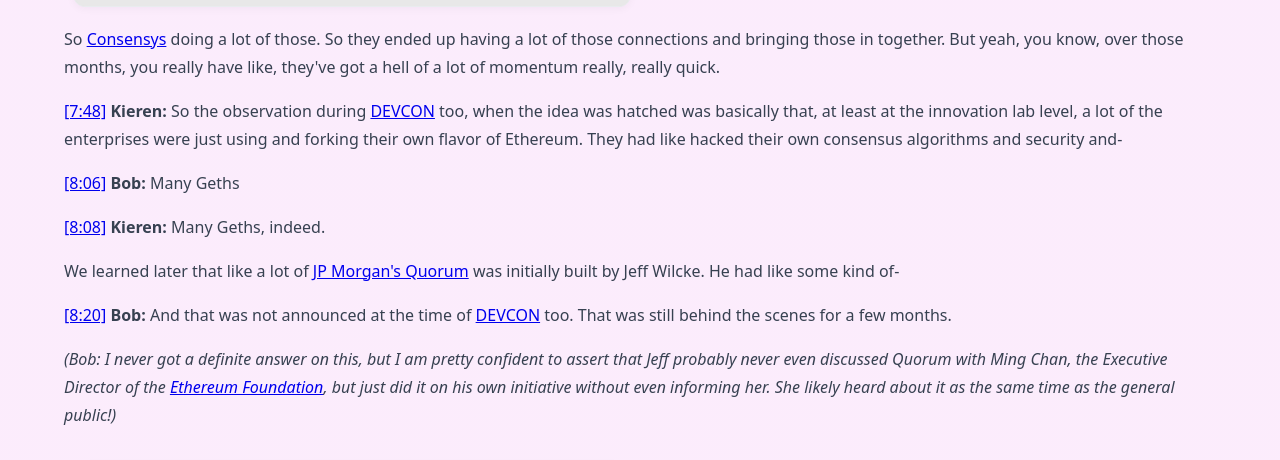
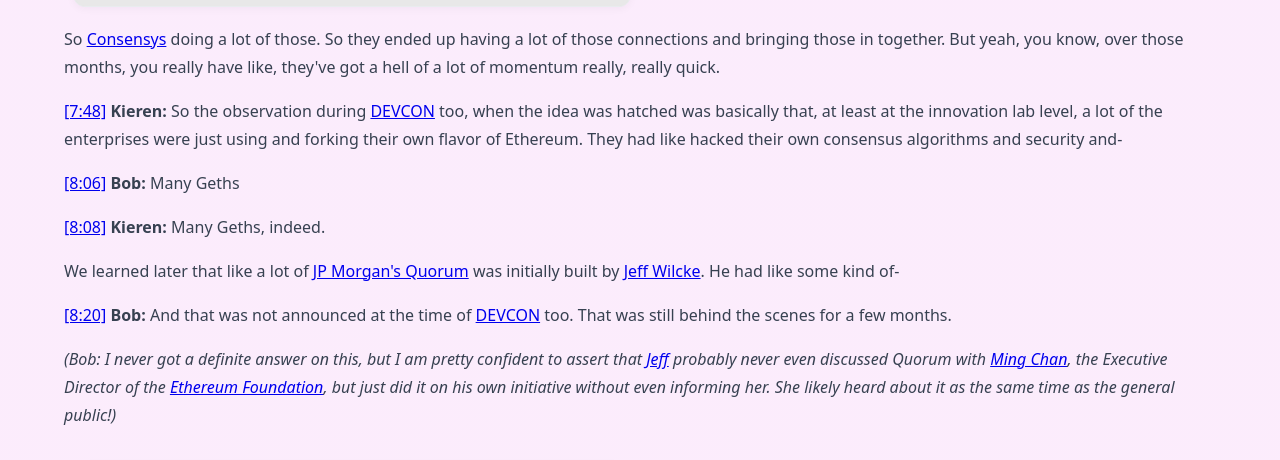
Before and after one commit to stratomercata/stratomercata-website, a Jekyll site: the page built from source/_videos/institutions-want-tokens-how-is-ethereum-keeping-up.md, in a window 1280 px wide and 900 px high, scrolled down 8304 px, cut to the strip 0-460 px from the top of the window. Built offline with Jekyll 4.4.1, drawn with Linux system fonts in a browser that asks for light colours; comment, search, counter and statistics services are not loaded.

Commit message:
Fixed a bug in auto link where it was treating the string /people in any hyperlink as pointing to a person on this site.  That broke links to Ming Chan and Jeff Wilcke in a video.

```diff
--- a/source/_includes/auto_link.html
+++ b/source/_includes/auto_link.html
@@ -31,8 +31,14 @@
   {%- if forloop.first -%}
     {%- assign new_body = part -%}
   {%- else -%}
-    {%- comment -%}Check if this link is to a people page{%- endcomment -%}
+    {%- comment -%}Check if this link is to a LOCAL people page (not external URLs){%- endcomment -%}
+    {%- assign is_local_people_link = false -%}
     {%- if part contains '/people/' -%}
+      {%- unless part contains 'http://' or part contains 'https://' -%}
+        {%- assign is_local_people_link = true -%}
+      {%- endunless -%}
+    {%- endif -%}
+    {%- if is_local_people_link -%}
       {%- assign link_parts = part | split: '">' -%}
       {%- if link_parts.size > 1 -%}
         {%- assign href_part = link_parts[0] -%}
```
